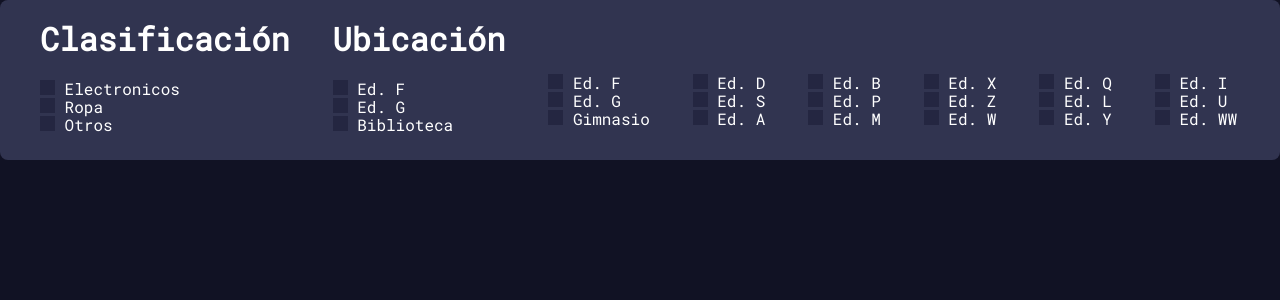
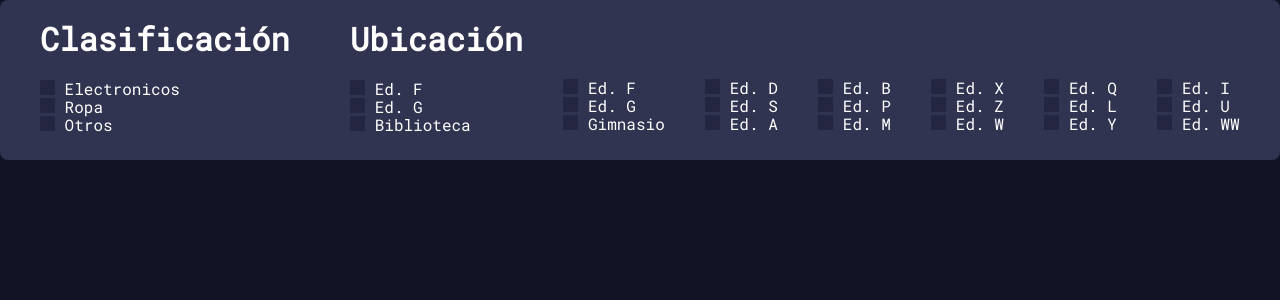
Before and after one commit to Dilan03/Found-it-, a PHP site: page /paginas/componentes/filtro.html in a window 1280 px wide. Shown: the top 300 px of the page. Run offline with PHP 8.4, Linux system fonts and the light colour scheme.

Commit message:
checkbox de ubicación alineados

```diff
--- a/Maquetación/css/jesus.css
+++ b/Maquetación/css/jesus.css
@@ -14,7 +14,7 @@
 }
 .cuerpo{
     display: grid;
-    background: #313450;
+    background: var(--morado-4);
     border-radius: var(--border-8);
     grid-template-areas:
     "Clasificación  Ubicación_1  Ubicación_2  Ubicación_3  Ubicación_4  Ubicación_5  Ubicación_6  Ubicación_7";
@@ -37,28 +37,44 @@
 
 .Ubicación_1{
     grid-area: Ubicación_1;
+    padding-left: 20px;
 }
 
-/*.Ubicación_2{
+.Ubicación_2{
     grid-area: Ubicación_2;
     position: relative;
-    /*top: 80px;
-    right: 150px;
-}*/
+    padding-top: 5px;
+}
 
-/*.Ubicación_3{
+.Ubicación_3{
     grid-area: Ubicación_3;
     position: relative;
-    /*top: 80px;
-    right: 250px;
-}*/
+    padding-top: 5px;
+}
 
-/*.Ubicación_4{
+.Ubicación_4{
     grid-area: Ubicación_4;
     position: relative;
-    /*top: 80px;
-    right: 340px;
-}*/
+    padding-top: 5px;
+}
+
+.Ubicación_5{
+    grid-area: Ubicación_5;
+    position: relative;
+    padding-top: 5px;
+}
+
+.Ubicación_6{
+    grid-area: Ubicación_6;
+    position: relative;
+    padding-top: 5px;
+}
+
+.Ubicación_7{
+    grid-area: Ubicación_7;
+    position: relative;
+    padding-top: 5px;
+}
 
 input[type="checkbox"]{
     appearance: none;
```
